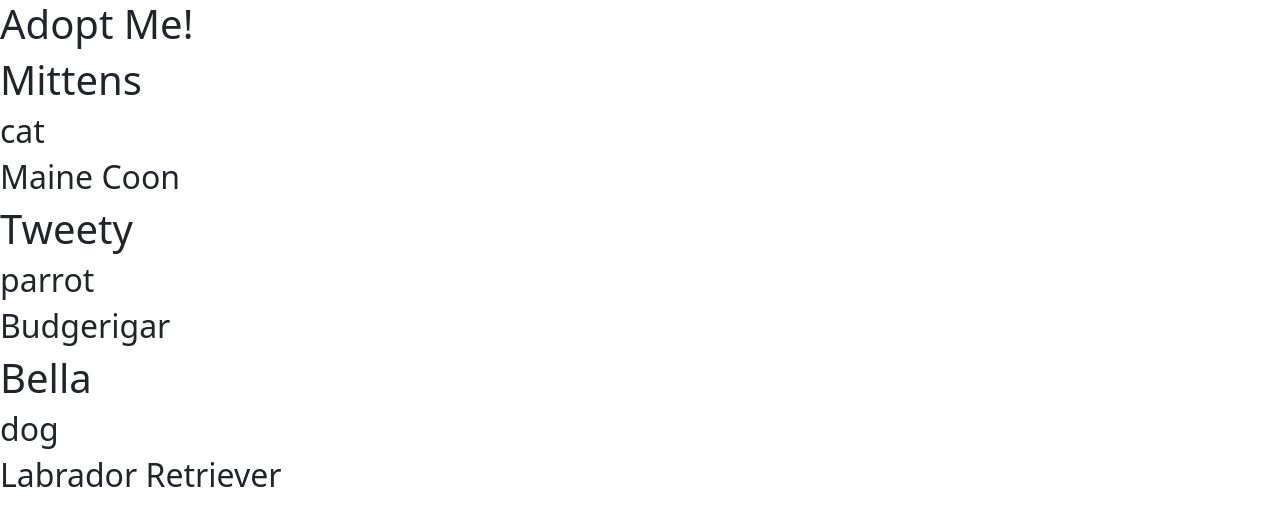
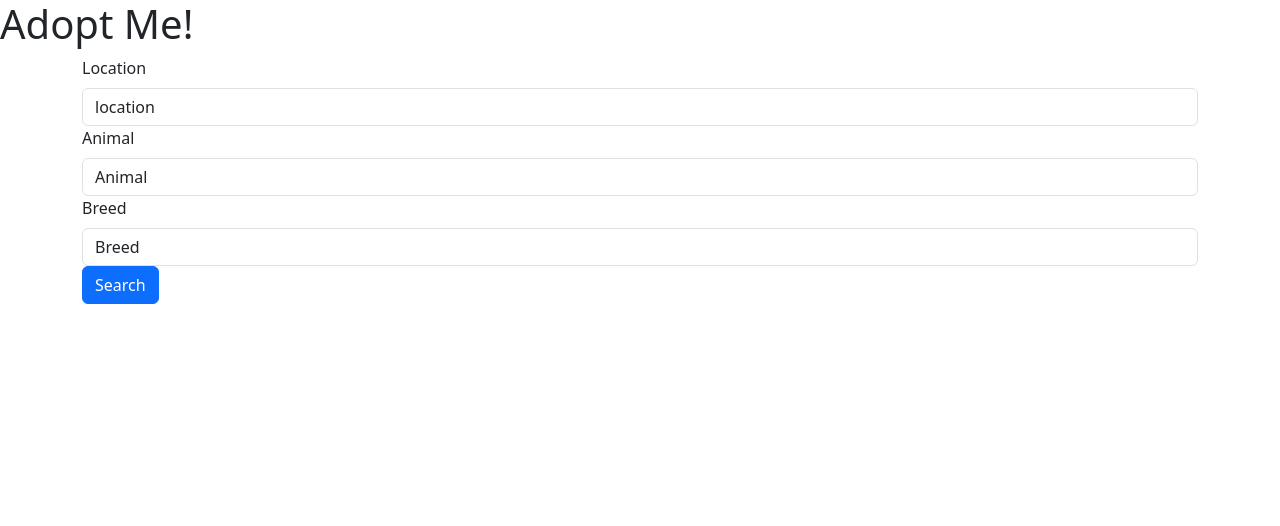
Before and after one commit to notyeninja/react-sandbox, a React (Vite) app: page / in a window 1280 px wide. Shown: the top 526 px of the page. Built offline with nearby package versions, Linux system fonts and the light colour scheme.

Commit message:
practicing hooks - Added search form and some static content

```diff
--- a/src/App.jsx
+++ b/src/App.jsx
@@ -1,14 +1,12 @@
 import React from "react";
 import { createRoot } from "react-dom";
-import Pet from "./Pet";
+import SearchPet from "./SearchPets";
 
 const App = () => {
   return (
     <div>
       <h1>Adopt Me!</h1>
-      <Pet name="Mittens" breed="Maine Coon" animal="cat" />
-      <Pet name="Tweety" breed="Budgerigar" animal="parrot" />
-      <Pet name="Bella" breed="Labrador Retriever" animal="dog" />
+      <SearchPet></SearchPet>
     </div>
   );
 };
--- /dev/null
+++ b/src/SearchPets.jsx
@@ -0,0 +1,35 @@
+const SearchPet = () => {
+  return (
+    <div className="container">
+      <form action="">
+        <label htmlFor="location" className="form-label">
+          Location
+        </label>
+        <input
+          id="location"
+          type="text"
+          value="location"
+          className="form-control"
+        />
+        <label htmlFor="animal" className="form-label">
+          Animal
+        </label>
+        <input
+          id="animal"
+          type="text"
+          value="Animal"
+          className="form-control"
+        />
+        <label htmlFor="breed" className="form-label">
+          Breed
+        </label>
+        <input id="breed" type="text" value="Breed" className="form-control" />
+        <button type="submit" className="btn btn-primary">
+          Search
+        </button>
+      </form>
+    </div>
+  );
+};
+
+export default SearchPet;
```
